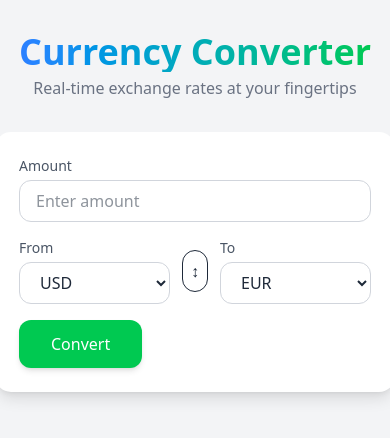
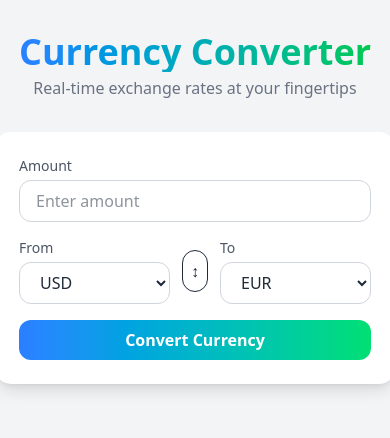
Before and after one commit to Edlawit-H/Currency-converter-app, a React (Vite) app in the folder currency-converter/: page / in a window 390 px wide. Shown: the top 438 px of the page. Built offline with nearby package versions, Linux system fonts and the light colour scheme.

Commit message:
Button styling and page Responsiveness

```diff
--- a/currency-converter/src/components/ConvertButton.jsx
+++ b/currency-converter/src/components/ConvertButton.jsx
@@ -2,9 +2,9 @@ function ConvertButton({ onClick }) {
   return (
     <button
       onClick={onClick}
-      className="bg-green-500 text-white px-8 py-3 rounded-xl shadow-md hover:bg-green-600 transition"
+      className="w-full bg-gradient-to-r from-blue-500 to-green-400 text-white py-2 rounded-xl font-semibold hover:opacity-90 active:scale-95 transition"
     >
-      Convert
+      Convert Currency
     </button>
   );
 }
--- a/currency-converter/src/components/ResultDisplay.jsx
+++ b/currency-converter/src/components/ResultDisplay.jsx
@@ -1,7 +1,7 @@
 function ResultDisplay({ amount, from, to, result, rate }) {
   return (
-    <div className="bg-green-500 text-white rounded-xl p-6 text-center shadow-md w-full">
-      <h3 className="text-2xl font-bold">
+    <div className="mt-6 bg-green-500 text-white rounded-xl p-4 text-center shadow-md">
+      <h3 className="text-xl font-bold">
         {parseFloat(amount).toLocaleString()} {from} →{" "}
         {result.toLocaleString()} {to}
       </h3>
@@ -9,10 +9,9 @@ function ResultDisplay({ amount, from, to, result, rate }) {
         {amount} {from} = {result} {to}
       </p>
       {rate && (
-        <div className="mt-3 bg-green-600 p-3 rounded-lg">
+        <div className="mt-3 bg-green-600 p-2 rounded-lg">
           <p className="text-sm">
-            📈 Current Exchange Rate
-            <p>1 {from} = {rate.toFixed(5)} {to}</p>
+            📈 1 {from} = {rate.toFixed(5)} {to}
           </p>
         </div>
       )}
```
